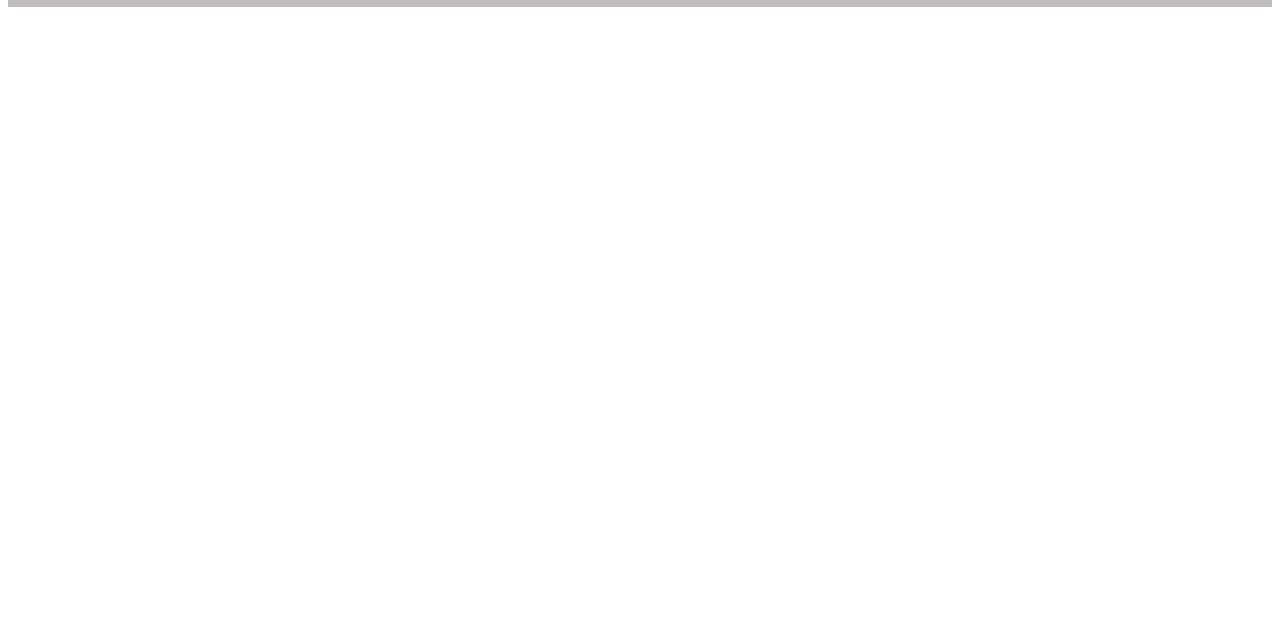
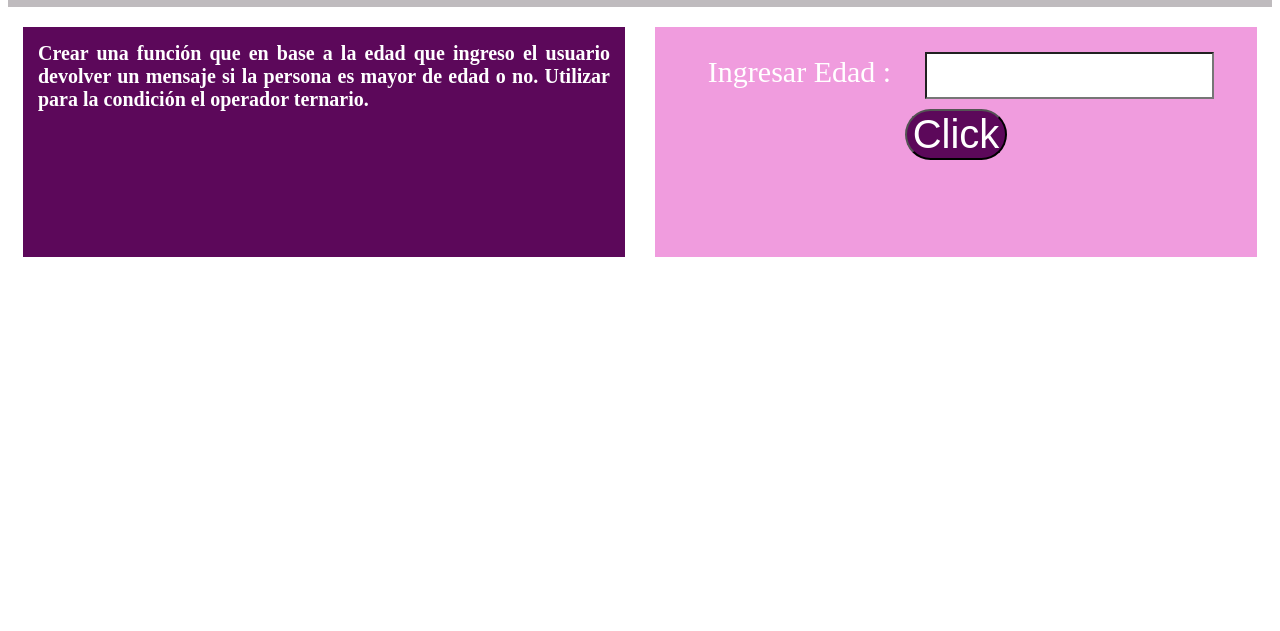
Before and after one commit to kat7058/GuiaKodigo, a plain HTML site: page ejercicio1.html in a window 1280 px wide. Shown: the part 169-800 px from the top of the page. Drawn offline with Linux system fonts and the light colour scheme.

Commit message:
Finalizado ejercicio 1

```diff
--- a/css/style.css
+++ b/css/style.css
@@ -46,6 +46,7 @@ main{
     transition: margin-left .5s;
     overflow:hidden;
     text-align: center;
+
     height: 850px;
 
 }
@@ -237,3 +238,56 @@ footer{
 section{
     display: flex;
 }
+/* Diseño de el main del ejercicio 1 */
+#ejercicio-container{
+    text-align: center;
+    display: flex;
+}
+.result-container{
+
+    background-color: #f09cde;
+    height: 200px;
+    width: 750px;
+    text-align: center;
+    background-color: #f09cde;
+    border-bottom: #818181;
+    padding: 15px 15px;
+    margin: 15px 15px;
+
+
+}
+.element-container-label{
+    font-size: 30px;
+    text-align: right;
+    color: white;
+    margin: 10px 10px;
+    padding: 10px 10px;
+}
+.element-container-text{
+    text-align: justify;
+    background-color: white;
+    font-size: 20px;
+    padding: 10px 10px;
+    margin: 10px 10px;
+}
+.element-container-button{
+    background-color: #5c085a;
+    color: white;
+    font-size: 40px;
+    border-radius: 100px;
+}
+
+.enunciado{
+    background-color: #5c085a;
+    color: white;
+    font-size: 20px;
+    text-align: justify;
+    height: 200px;
+    width: 750px;
+    padding: 15px 15px;
+    margin: 15px 15px;
+}
+#mensaje{
+    color: white;
+    font-size: 30px;
+}
--- a/ejercicio1.html
+++ b/ejercicio1.html
@@ -32,12 +32,25 @@
         </a>
     </nav>
 
-   <main>
+   <main >
     <div id="main">
         <h1>Ejercicio 1</h1>
+    </div>
+
+    <div id="ejercicio-container">
+        <h3 class="enunciado"> Crear una función que en base a la edad que ingreso el usuario devolver un mensaje si la
+            persona es mayor de edad o no. Utilizar para la condición el operador ternario.</h3>
+
+            <div class="result-container">
+                <label class="element-container-label" for="">Ingresar Edad :</label>
+                <input  class="element-container-text" id="edad" type="text">
+                <button class="element-container-button" onclick="calcularEdad()"> Click</button>
+                <p id="mensaje"></p>
+            </div>
 
 
     </div>
+
 
 </main>
 </body>
@@ -50,6 +63,13 @@
   function closeNav(){
       document.getElementById("sideNavigation").style.width="0";
       document.getElementById("main").style.marginLeft="0";
+  }
+  function calcularEdad(){
+
+   let mayor =(document.getElementById('edad').value >= 18 )? document.getElementById('mensaje').innerHTML="Es mayor de edad" : document.getElementById('mensaje').innerHTML="Es menor de edad";
+
+
+
   }
   </script>
   <footer>
```
